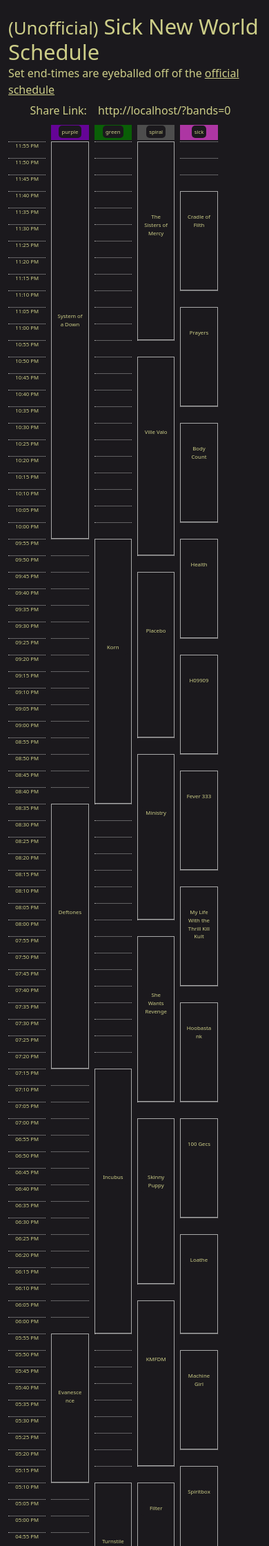
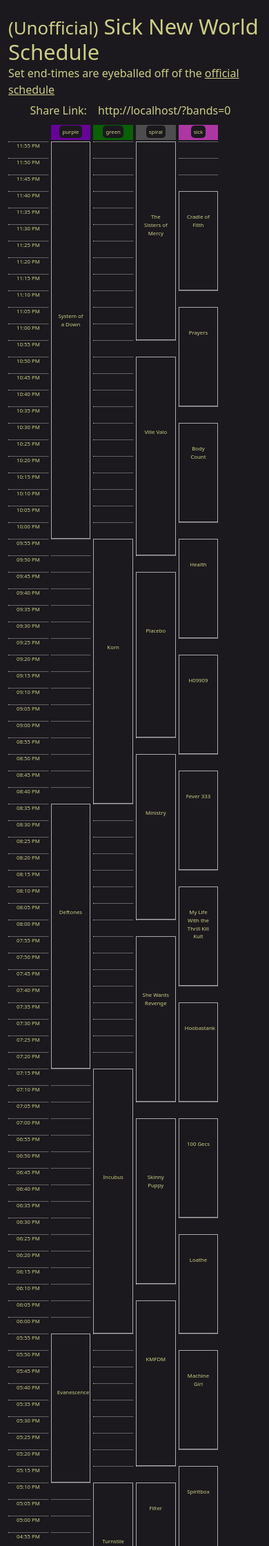
Before and after one commit to singofwalls/festival_schedule, a Django app: page / in a window 390 px wide. Shown: the top 2241 px of the page at 69% size. Run offline with Django 4.2, Linux system fonts and the light colour scheme.

Commit message:
Fix resolution on 1440p and nobreak words

```diff
--- a/set_times/riotfest23-sat.yaml
+++ b/set_times/riotfest23-sat.yaml
@@ -60,7 +60,7 @@
     name: Bowling for Soup
     length: 30
   3:00pm:
-    name: Nothing,Nowhere.
+    name: Nothing, Nowhere.
     length: 45
   4:15pm:
     name: The Exploited
--- a/sets/templates/sets/schedule.html
+++ b/sets/templates/sets/schedule.html
@@ -132,7 +132,7 @@
         <div style="text-align: center;">
             Share Link: <a href='javascript:copy_bits()' id="share_link" class="btn button" type="button"></a>
         </div>
-        <div class="row gx-2">
+        <div class="row gx-1">
             <div style="background-origin: padding-box;" class="col-{{ colsize }}">
                 &nbsp;
             </div>
@@ -146,7 +146,7 @@
         </div>
 
         {% for time, stage in times.items %}
-            <div class="row gx-2" style="height: 1.5em;">
+            <div class="row gx-1" style="height: 1.5em;">
                 <div class="col-{{ colsize }}" style="height: 100%">
                     <div class="responsive_text_times" style="text-align: center; border-top: 1px dotted darkgrey; overflow: visible; word-break: keep-all; white-space: nowrap">
                         {{ time|date:'h:i A' }}
@@ -162,7 +162,7 @@
                         {% if band.name %} onclick="javascript:select('{{ band.name|cut:' ' }}')" {% endif %}
                         >
                         {% if band.position == "middle" %}
-                        <span class="responsive_text" style="width: 100%; z-index: 10; text-align: center; position: absolute; padding: 4px; overflow-y: visible; background: none"><span style="width: 100%; padding: 4px; background-color: {{ text.background }}; border-radius: 5px; display: block;">{{ band.name }}</span></span> <span style="position:relative;"></span>
+                        <span class="responsive_text" style="width: 100%; z-index: 10; text-align: center; position: absolute; padding: 4px; overflow-y: visible; background: none; word-break:normal;"><span style="width: 100%; padding: 4px; background-color: {{ text.background }}; border-radius: 5px; display: block;">{{ band.name }}</span></span> <span style="position:relative;"></span>
                         {% comment %} {% elif band.position == "bottom" %} <span style="font-size: small"> {{ band.period }} </span> {% endcomment %}
                         {% endif %}
                         &nbsp;
--- a/static/sets/css/style.css
+++ b/static/sets/css/style.css
@@ -1,8 +1,17 @@
 .responsive_text {
-    font-size: 1.35vw;
+    font-size: 1.10vw;
 }
 .responsive_text_times {
-    font-size: 1vw;
+    font-size: .75vw;
+}
+
+@media only screen and (max-width: 1081px) {
+    .responsive_text {
+        font-size: 1.35vw;
+    }
+    .responsive_text_times {
+        font-size: 1vw;
+    }
 }
 
 @media only screen and (max-width: 1000px) {
```
